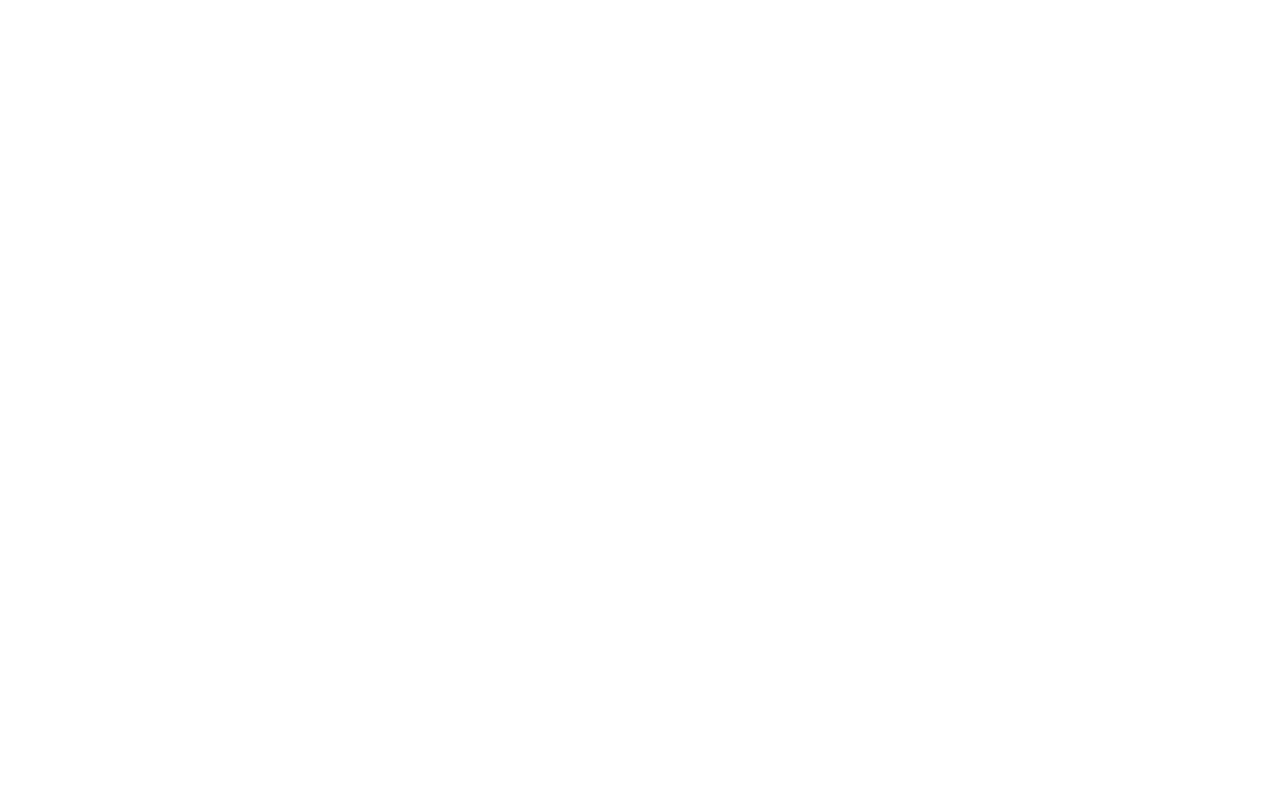
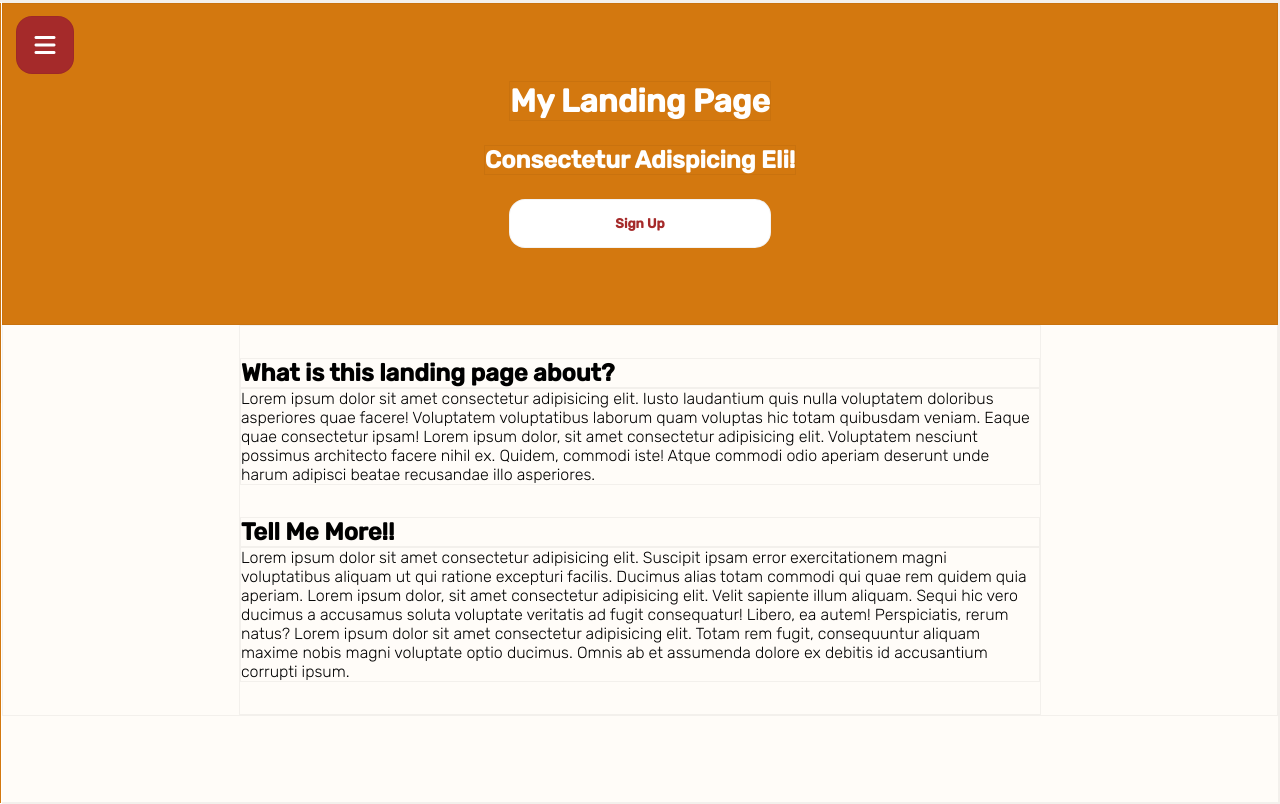
Before and after one commit to indigoscipio/20js-projects, a plain HTML site: page day6-modal/index.html in a window 1280 px wide. Drawn offline with Linux system fonts and the light colour scheme.

Commit message:
day6 completed

```diff
--- a/day6-modal/index.html
+++ b/day6-modal/index.html
@@ -5,6 +5,59 @@
     <meta http-equiv="X-UA-Compatible" content="IE=edge" />
     <meta name="viewport" content="width=device-width, initial-scale=1.0" />
     <title>Modal</title>
+    <link rel="stylesheet" href="style.css" />
   </head>
-  <body></body>
+  <body>
+    <div class="sidebar">
+      <div class="avatar"></div>
+      <ul>
+        <li>Home</li>
+        <li>Portfolio</li>
+        <li>Blog</li>
+        <li>Contact Me</li>
+      </ul>
+    </div>
+
+    <div class="menu-icon">
+      <i class="fa-solid fa-xl fa-bars"></i>
+    </div>
+
+    <div class="main-container">
+      <div class="hero-container">
+        <h1>My Landing Page</h1>
+        <h2>Consectetur Adispicing Eli!</h2>
+        <button class="button sign-up">Sign Up</button>
+      </div>
+      <div class="content">
+        <h2>What is this landing page about?</h2>
+        <p>
+          Lorem ipsum dolor sit amet consectetur adipisicing elit. Iusto
+          laudantium quis nulla voluptatem doloribus asperiores quae facere!
+          Voluptatem voluptatibus laborum quam voluptas hic totam quibusdam
+          veniam. Eaque quae consectetur ipsam! Lorem ipsum dolor, sit amet
+          consectetur adipisicing elit. Voluptatem nesciunt possimus architecto
+          facere nihil ex. Quidem, commodi iste! Atque commodi odio aperiam
+          deserunt unde harum adipisci beatae recusandae illo asperiores.
+        </p>
+        <h2>Tell Me More!!</h2>
+        <p>
+          Lorem ipsum dolor sit amet consectetur adipisicing elit. Suscipit
+          ipsam error exercitationem magni voluptatibus aliquam ut qui ratione
+          excepturi facilis. Ducimus alias totam commodi qui quae rem quidem
+          quia aperiam. Lorem ipsum dolor, sit amet consectetur adipisicing
+          elit. Velit sapiente illum aliquam. Sequi hic vero ducimus a accusamus
+          soluta voluptate veritatis ad fugit consequatur! Libero, ea autem!
+          Perspiciatis, rerum natus? Lorem ipsum dolor sit amet consectetur
+          adipisicing elit. Totam rem fugit, consequuntur aliquam maxime nobis
+          magni voluptate optio ducimus. Omnis ab et assumenda dolore ex debitis
+          id accusantium corrupti ipsum.
+        </p>
+      </div>
+    </div>
+    <script src="script.js"></script>
+    <script
+      src="https://kit.fontawesome.com/ffb9bf6e53.js"
+      crossorigin="anonymous"
+    ></script>
+  </body>
 </html>
--- a/day6-modal/script.js
+++ b/day6-modal/script.js
@@ -0,0 +1,9 @@
+let btnMenu = document.querySelector(".menu-icon");
+let sidebar = document.querySelector(".sidebar");
+let mainContainer = document.querySelector(".main-container");
+
+btnMenu.addEventListener("click", () => {
+  sidebar.classList.toggle("active");
+  btnMenu.classList.toggle("active");
+  mainContainer.classList.toggle("active");
+});
--- a/day6-modal/style.css
+++ b/day6-modal/style.css
@@ -0,0 +1,121 @@
+@import url("https://fonts.googleapis.com/css2?family=Rubik:wght@300;500&display=swap");
+
+* {
+  margin: 0;
+  padding: 0;
+  border: 1px solid rgba(0, 0, 0, 0.048);
+}
+
+body {
+  font-family: "Rubik", sans-serif;
+  font-weight: 300;
+  background-color: rgb(255, 252, 248);
+  height: 100vh;
+}
+
+h1 {
+  margin-bottom: 24px;
+}
+
+button {
+  cursor: pointer;
+  margin-top: 24px;
+  padding: 16px;
+  width: 262px;
+  font-weight: bold;
+  border-radius: 16px;
+  font-family: "Rubik", sans-serif;
+  color: brown;
+  background-color: rgb(255, 255, 255);
+}
+
+.main-container {
+  flex-direction: column;
+  align-items: center;
+  display: flex;
+  z-index: -1;
+}
+
+.hero-container {
+  background-color: rgb(211, 120, 15);
+  width: 100%;
+  height: 320px;
+  flex-direction: column;
+  align-items: center;
+  justify-content: center;
+  display: flex;
+  color: white;
+}
+
+.main-container.active {
+  transform: translateX(300px);
+
+  transition: transform 0.2s ease;
+}
+
+p {
+  margin-bottom: 32px;
+}
+
+.content {
+  width: 800px;
+}
+
+.menu-icon {
+  border-radius: 16px;
+  width: 56px;
+  height: 56px;
+  color: white;
+  cursor: pointer;
+  z-index: 1;
+  display: flex;
+  align-items: center;
+  justify-content: center;
+  background-color: brown;
+  position: absolute;
+  top: 16px;
+  left: 16px;
+  transition: all 0.2s ease;
+}
+
+.menu-icon.active {
+  transform: translateX(300px);
+}
+
+.content {
+  padding-top: 32px;
+}
+
+.avatar {
+  border-radius: 50%;
+  height: 72px;
+  width: 72px;
+  background-color: aliceblue;
+  position: relative;
+  top: 24px;
+  left: 50%;
+  transform: translateX(-50%);
+}
+
+.sidebar {
+  transform: translateX(-100%);
+  background-color: rgb(211, 120, 15);
+  border: 1px solid white;
+  position: absolute;
+  height: 100vh;
+  width: 300px;
+  color: white;
+  transition: all 0.2s ease;
+}
+
+.sidebar.active {
+  transform: translateX(0%);
+}
+
+.sidebar ul {
+  margin-top: 48px;
+}
+
+.sidebar ul li {
+  padding: 24px 16px;
+}
```
